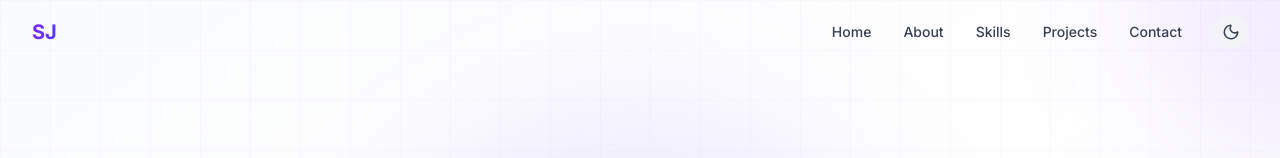
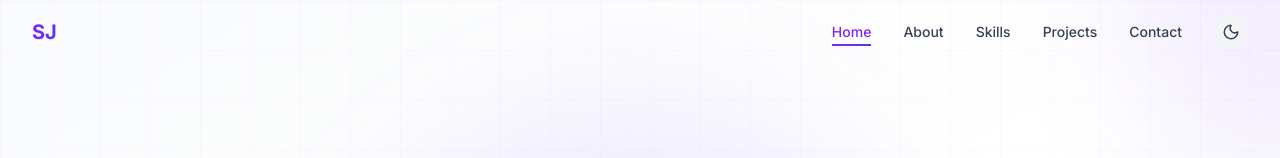
Before and after one commit to Sid-web6306/portfolio, a Next.js app: page / in a window 1280 px wide. Shown: the top 158 px of the page. Built offline with nearby package versions, Linux system fonts and the light colour scheme.

Commit message:
feat: active tab fixed

```diff
--- a/src/components/navbar.tsx
+++ b/src/components/navbar.tsx
@@ -6,22 +6,33 @@ import { useTheme } from "next-themes";
 import { Moon, Sun, Menu, X } from "lucide-react";
 import Link from "next/link";
 
-const navLinks = [
-  { name: "Home", href: "#home" },
-  { name: "About", href: "#about" },
-  { name: "Skills", href: "#skills" },
-  { name: "Projects", href: "#projects" },
-  { name: "Contact", href: "#contact" },
+const initialNavLinks = [
+  { name: "Home", href: "#home", isActive: true },
+  { name: "About", href: "#about", isActive: false },
+  { name: "Skills", href: "#skills", isActive: false },
+  { name: "Projects", href: "#projects", isActive: false },
+  { name: "Contact", href: "#contact", isActive: false },
 ];
 
 export function Navbar() {
   const [isScrolled, setIsScrolled] = useState(false);
   const [isMobileMenuOpen, setIsMobileMenuOpen] = useState(false);
+  const [navLinks, setNavLinks] = useState(initialNavLinks);
+
+  // Function to set active link by name
+  const setActiveLink = (linkName: string) => {
+    setNavLinks(prevLinks =>
+      prevLinks.map(link => ({
+        ...link,
+        isActive: link.name === linkName
+      }))
+    );
+  };
   const { theme, setTheme } = useTheme();
 
   // Hydration-safe way to check if mounted on client
   const mounted = useSyncExternalStore(
-    () => () => {},
+    () => () => { },
     () => true,
     () => false
   );
@@ -30,7 +41,9 @@ export function Navbar() {
     const handleScroll = () => {
       setIsScrolled(window.scrollY > 50);
     };
+
     window.addEventListener("scroll", handleScroll);
+    handleScroll(); // Check initial position
     return () => window.removeEventListener("scroll", handleScroll);
   }, []);
 
@@ -43,8 +56,7 @@ export function Navbar() {
       initial={{ y: -100 }}
       animate={{ y: 0 }}
       transition={{ duration: 0.5 }}
-      className={`fixed top-0 left-0 right-0 z-50 transition-all duration-300 ${
-        isScrolled
+      className={`fixed top-0 left-0 right-0 z-50 transition-all duration-300 ${isScrolled
         ? "bg-white/80 dark:bg-gray-900/80 backdrop-blur-lg shadow-lg"
         : "bg-transparent"
         }`}
@@ -60,19 +72,33 @@ export function Navbar() {
 
           {/* Desktop Navigation */}
           <div className="hidden md:flex items-center gap-8">
-            {navLinks.map((link, index) => (
+            {navLinks.map((link, index) => {
+              return (
                 <motion.a
                   key={link.name}
                   href={link.href}
+                  onClick={() => setActiveLink(link.name)}
                   initial={{ opacity: 0, y: -20 }}
                   animate={{ opacity: 1, y: 0 }}
                   transition={{ delay: index * 0.1 }}
-                className="relative text-sm font-medium text-gray-700 dark:text-gray-300 hover:text-violet-600 dark:hover:text-violet-400 transition-colors group"
+                  className={`relative text-sm font-medium transition-colors group ${link.isActive
+                    ? "text-violet-600 dark:text-violet-400"
+                    : "text-gray-700 dark:text-gray-300 hover:text-violet-600 dark:hover:text-violet-400"
+                    }`}
                 >
                   {link.name}
-                <span className="absolute -bottom-1 left-0 w-0 h-0.5 bg-gradient-to-r from-violet-600 to-indigo-600 transition-all group-hover:w-full" />
+                  {link.isActive && (
+                    <motion.span
+                      layoutId="activeNavUnderline"
+                      className="absolute -bottom-1 left-0 right-0 h-0.5 bg-gradient-to-r from-violet-600 to-indigo-600"
+                      transition={{ type: "spring", stiffness: 380, damping: 30 }}
+                    />
+                  )}
+                  <span className={`absolute -bottom-1 left-0 h-0.5 bg-gradient-to-r from-violet-600 to-indigo-600 transition-all ${!link.isActive ? "w-0 group-hover:w-full" : "w-0"
+                    }`} />
                 </motion.a>
-            ))}
+              );
+            })}
 
             {mounted && (
               <motion.button
@@ -115,16 +141,24 @@ export function Navbar() {
               className="md:hidden overflow-hidden bg-white dark:bg-gray-900 rounded-b-2xl shadow-lg"
             >
               <div className="px-4 py-6 space-y-4">
-                {navLinks.map((link) => (
+                {navLinks.map((link) => {
+                  return (
                     <a
                       key={link.name}
                       href={link.href}
-                    onClick={() => setIsMobileMenuOpen(false)}
-                    className="block text-gray-700 dark:text-gray-300 hover:text-violet-600 dark:hover:text-violet-400 transition-colors"
+                      onClick={() => {
+                        setActiveLink(link.name);
+                        setIsMobileMenuOpen(false);
+                      }}
+                      className={`block transition-colors ${link.isActive
+                        ? "text-violet-600 dark:text-violet-400 font-medium"
+                        : "text-gray-700 dark:text-gray-300 hover:text-violet-600 dark:hover:text-violet-400"
+                        }`}
                     >
                       {link.name}
                     </a>
-                ))}
+                  );
+                })}
               </div>
             </motion.div>
           )}
```
Lines whose indentation alone changed are shown as unchanged.
